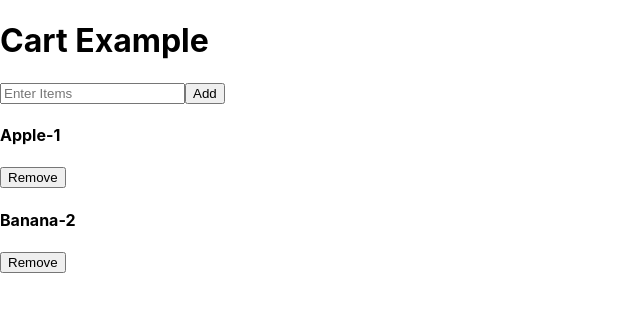
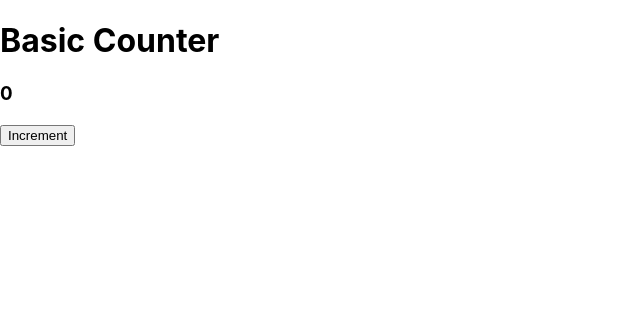
Before and after one commit to KethraPackiamB/React_Tasks, a React (Create React App) app: page / in a window 1280 px wide. Shown: the top 312 px of the page, without its empty margins (0-640 px from the left). Built offline with nearby package versions, Linux system fonts and the light colour scheme.

Commit message:
Practiced react-error-boundary

```diff
--- a/src/Advanced-Concepts/Context-api-state-patterns/CartContext.jsx
+++ b/src/Advanced-Concepts/Context-api-state-patterns/CartContext.jsx
@@ -1,4 +1,4 @@
-import { createContext, useReducer} from "react";
+import { createContext, useReducer } from "react";
 
 export const CartContext = createContext();
 
--- a/src/App.js
+++ b/src/App.js
@@ -13,17 +13,15 @@ import ThemeContextExample from './Advanced-Concepts/ThemeContextExample';
 import { ThemeProvider } from './Advanced-Concepts/Context-api-state-patterns/ThemeContext';
 import CartExample from './Advanced-Concepts/Context-api-state-patterns/CartExample';
 import { CartProvider } from './Advanced-Concepts/Context-api-state-patterns/CartContext';
-
+import BasicCounter from './ErrorBoundary/BasicCounter';
+import Counter from './ErrorBoundary/Counter';
+import {ErrorBoundary} from "react-error-boundary";
+import ErrorFallbackComponent from './ErrorBoundary/ErrorFallbackComponent';
 
 function App() {
   return (
     <div>
-      {/* <Form/> */}
-      {/* <RegistrationForm/> */}
-      {/* <Country/> */}
-      {/* <ParentComponent/> */}
-      {/* <Routing/> */}
-     {/* <RoutingPage/> */}
+
 
      {/* <BrowserRouter>
      <Routes>
@@ -37,9 +35,24 @@ function App() {
       <ThemeContextExample/>
      </ThemeProvider> */}
 
-     <CartProvider>
+     {/* <CartProvider>
          <CartExample/>
-     </CartProvider>
+     </CartProvider> */}
+
+
+      <ErrorBoundary FallbackComponent={ErrorFallbackComponent}>
+         {/* <ErrorBoundary fallbackRender={({error, resetErrorBoundary}) => {
+           return(
+        <div>
+            <p>Something went wrong</p>
+            <p>{error.message}</p>
+            <button onClick={resetErrorBoundary}>Try Again</button>
+        </div>
+    )
+         }}> */}
+        <Counter/>
+      </ErrorBoundary>
+
 
 
 
--- /dev/null
+++ b/src/ErrorBoundary/BasicCounter.jsx
@@ -0,0 +1,28 @@
+import { useState } from "react"
+
+const BasicCounter = () => {
+
+    const [count, setCount] = useState(0);
+
+    try {
+         if(count===3){
+        throw new Error("Danger Zone");
+    }
+
+    } catch (error) {
+        console.log(error);
+    }
+
+    const handleCount = () => {
+        setCount((prev)=>prev+1);
+    }
+
+    return(
+        <div>
+            <h1>Basic Counter</h1>
+            <h3>{count}</h3>
+            <button onClick={handleCount}>Increment</button>
+        </div>
+    )
+}
+export default BasicCounter;
--- /dev/null
+++ b/src/ErrorBoundary/Counter.jsx
@@ -0,0 +1,24 @@
+import { useState } from "react"
+
+const Counter = () => {
+
+    const [count, setCount] = useState(0);
+
+   if(count===3){
+        throw new Error("Danger Zone");
+    }
+
+
+    const handleCount = () => {
+        setCount((prev)=>prev+1);
+    }
+
+    return(
+        <div>
+            <h1>Basic Counter</h1>
+            <h3>{count}</h3>
+            <button onClick={handleCount}>Increment</button>
+        </div>
+    )
+}
+export default Counter;
--- /dev/null
+++ b/src/ErrorBoundary/ErrorFallbackComponent.jsx
@@ -0,0 +1,11 @@
+const ErrorFallbackComponent = ({error, resetErrorBoundary}) => {
+
+    return(
+        <div>
+            <p>Something went wrong</p>
+            <p>{error.message}</p>
+            <button onClick={resetErrorBoundary}>Try Again</button>
+        </div>
+    )
+}
+export default ErrorFallbackComponent;
```
